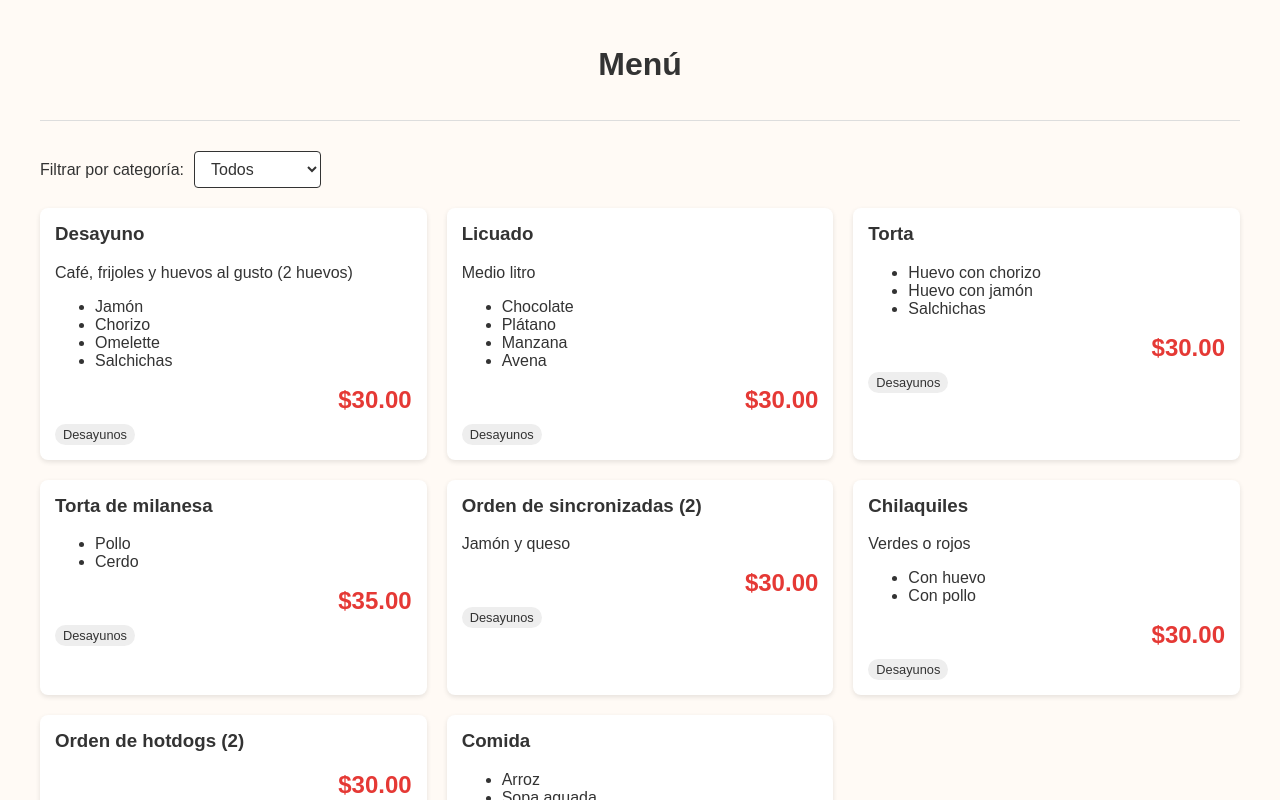
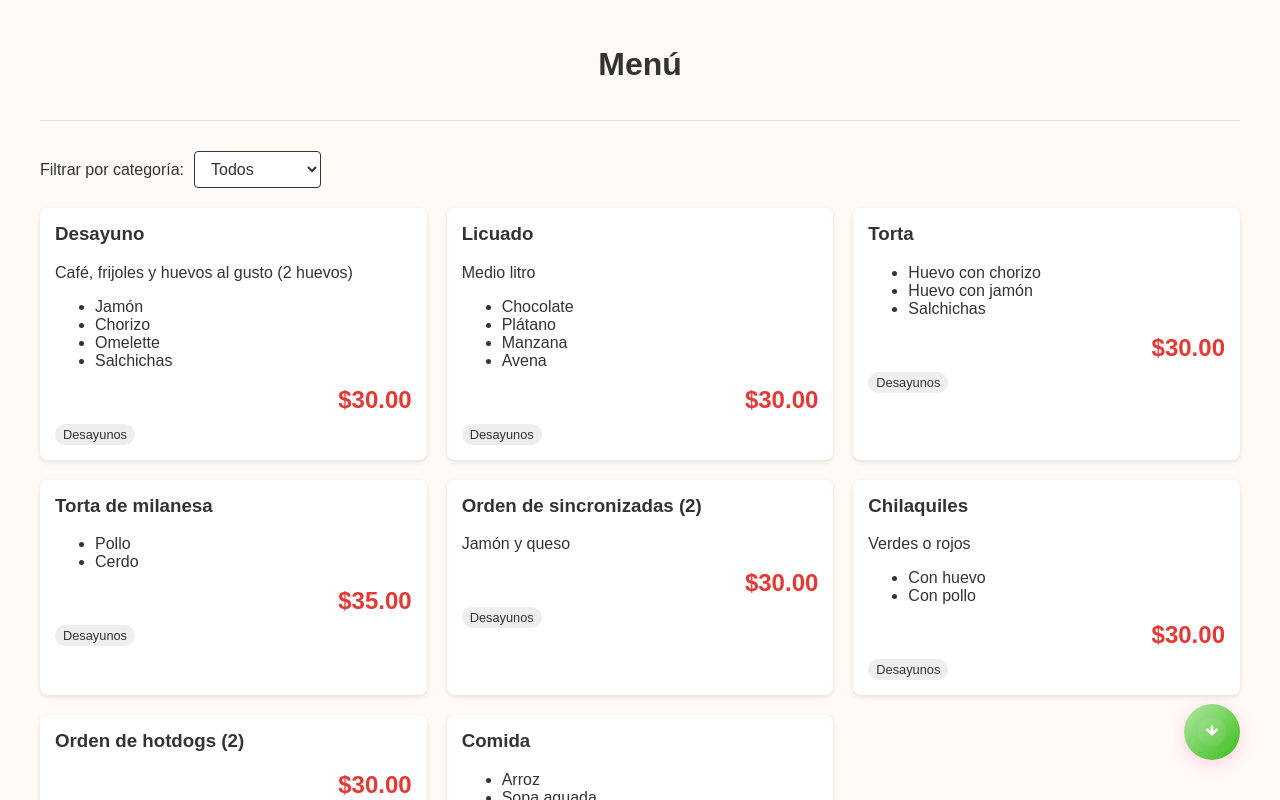
Before and after one commit to raullopezgonzalez95/cocina-chivis-2, a React (Create React App) app: page / in a window 1280 px wide. Shown: the top 800 px of the page. Built offline with nearby package versions, Linux system fonts and the light colour scheme.

Commit message:
feat: add component ScrollToFooter

```diff
--- a/src/App.tsx
+++ b/src/App.tsx
@@ -4,6 +4,7 @@ import MenuList from './components/MenuList';
 import PaymentItem from './components/PaymentItem';
 import './App.css';
 import { initialMenuItems } from './components/initialMenuItems';
+import ScrollToFooter from './components/ScrollToFooter';
 
 const App: React.FC = () => {
     const [menuItems] = useState<MenuItem[]>(initialMenuItems);
@@ -19,9 +20,17 @@ const App: React.FC = () => {
                 <MenuList items={menuItems} />
             </main>
 
-            <footer>
+            <ScrollToFooter />
+
+            <footer id="app-footer">
                 <PaymentItem />
             </footer>
+            <br />
+            <br />
+            <br />
+            <br />
+            <br />
+            <br />
         </div>
     );
 };
--- /dev/null
+++ b/src/components/ScrollToFooter.tsx
@@ -0,0 +1,52 @@
+import React from 'react';
+
+    // Scroll to footer handler
+    const handleScrollToFooter = () => {
+        const footer = document.getElementById('app-footer');
+        if (footer) {
+            footer.scrollIntoView({ behavior: 'smooth' });
+        }
+    };
+
+const ScrollToFooter: React.FC = () => {
+    return (
+        <button
+            className="floating-footer-btn"
+            onClick={handleScrollToFooter}
+            style={{
+            position: 'fixed',
+            bottom: '40px',
+            right: '40px',
+            zIndex: 1000,
+            padding: '0',
+            width: '56px',
+            height: '56px',
+            borderRadius: '50%',
+            background: 'linear-gradient(135deg,rgb(178, 232, 165) 0%,rgb(58, 188, 25) 100%)',
+            color: '#fff',
+            border: 'none',
+            boxShadow: '0 4px 16px rgba(248, 87, 166, 0.25)',
+            cursor: 'pointer',
+            display: 'flex',
+            alignItems: 'center',
+            justifyContent: 'center',
+            transition: 'box-shadow 0.2s, transform 0.2s',
+            }}
+            aria-label="Ir al pie de página"
+            onMouseOver={e => {
+            (e.currentTarget as HTMLButtonElement).style.boxShadow = '0 8px 24px rgba(248, 87, 166, 0.35)';
+            (e.currentTarget as HTMLButtonElement).style.transform = 'translateY(-2px) scale(1.07)';
+            }}
+            onMouseOut={e => {
+            (e.currentTarget as HTMLButtonElement).style.boxShadow = '0 4px 16px rgba(248, 87, 166, 0.25)';
+            (e.currentTarget as HTMLButtonElement).style.transform = 'none';
+            }}
+        >
+            <svg width="28" height="28" viewBox="0 0 24 24" fill="none" aria-hidden="true">
+            <circle cx="12" cy="12" r="12" fill="rgba(255,255,255,0.08)" />
+            <path d="M12 7v7m0 0l4-4m-4 4l-4-4" stroke="currentColor" strokeWidth="2.2" fill="none" strokeLinecap="round"/>
+            </svg>
+        </button>
+    );
+}
+export default ScrollToFooter;
```
